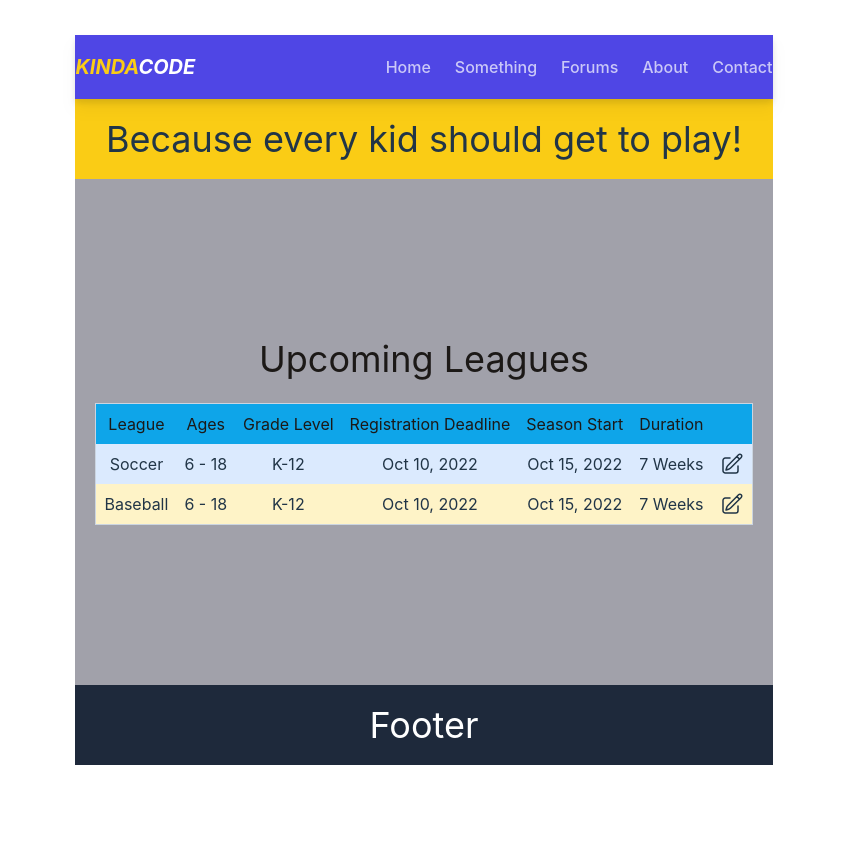
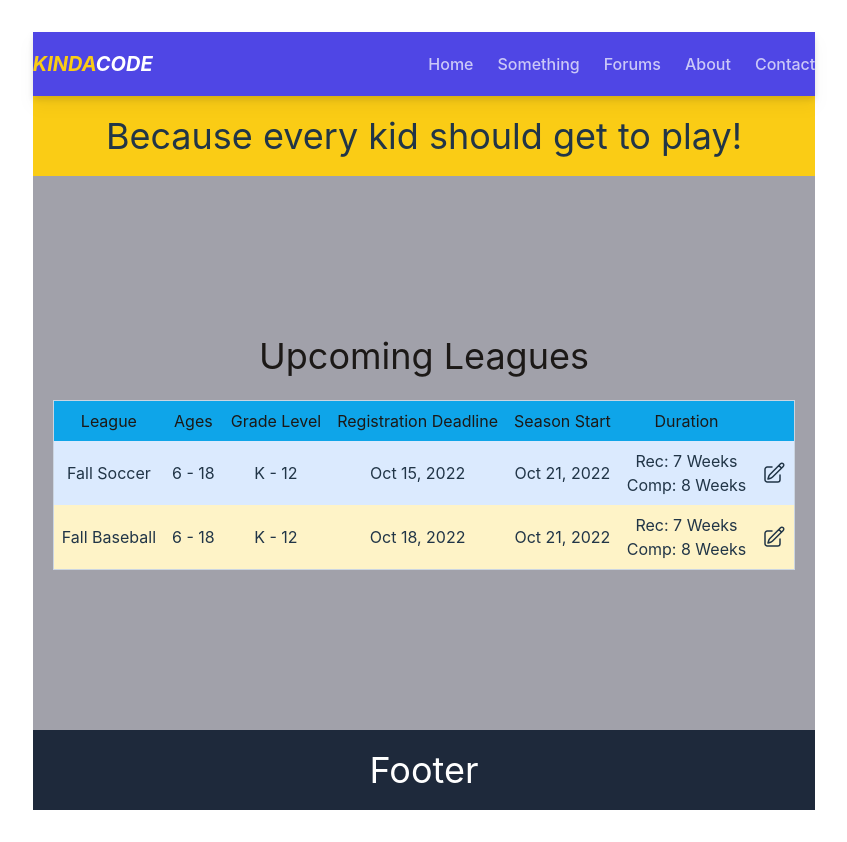
Before and after one commit to 21221086/vitejs-vite-vtvgmr, a Vue app: page / in a window 1280 px wide. Shown: the whole page, without its empty margins (216-1063 px from the left). Before the commit the page ends 800 px from the top, so only its background shows below. Built offline with nearby package versions, Linux system fonts and the light colour scheme.

Commit message:
2 files modified

```diff
--- a/src/components/FrontPage.vue
+++ b/src/components/FrontPage.vue
@@ -25,17 +25,29 @@ export default {
     return {
       leagues: [
         {
-        name: 'Soccer',
+          name: 'Fall Soccer',
           minAge: 6,
           maxAge: 18,
+          minGrade: 'K',
+          maxGrade: '12',
+          registrationDeadline: 'Oct 15, 2022',
+          seasonStart: 'Oct 21, 2022',
+          recDuration: '7',
+          compDuration: '8',
         },
         {
-        name: 'Baseball',
+          name: 'Fall Baseball',
           minAge: 6,
           maxAge: 18,
+          minGrade: 'K',
+          maxGrade: '12',
+          registrationDeadline: 'Oct 18, 2022',
+          seasonStart: 'Oct 21, 2022',
+          recDuration: '7',
+          compDuration: '8',
         },
       ],
-    }
+    };
   },
 };
 </script>
--- a/src/components/UpcomingSports.vue
+++ b/src/components/UpcomingSports.vue
@@ -18,10 +18,13 @@
       >
         <td class="p-2">{{ league.name }}</td>
         <td class="p-2">{{ league.minAge }} - {{ league.maxAge }}</td>
-        <td class="p-2">K-12</td>
-        <td class="p-2">Oct 10, 2022</td>
-        <td class="p-2">Oct 15, 2022</td>
-        <td class="p-2">7 Weeks</td>
+        <td class="p-2">{{ league.minGrade }} - {{ league.maxGrade }}</td>
+        <td class="p-2">{{ league.registrationDeadline }}</td>
+        <td class="p-2">{{ league.seasonStart }}</td>
+        <td class="p-2">
+          Rec: {{ league.recDuration }} Weeks <br />
+          Comp: {{ league.compDuration }} Weeks
+        </td>
         <td class="p-2"><PencilIcon></PencilIcon></td>
       </tr>
     </tbody>
```
Lines whose indentation alone changed are shown as unchanged.
